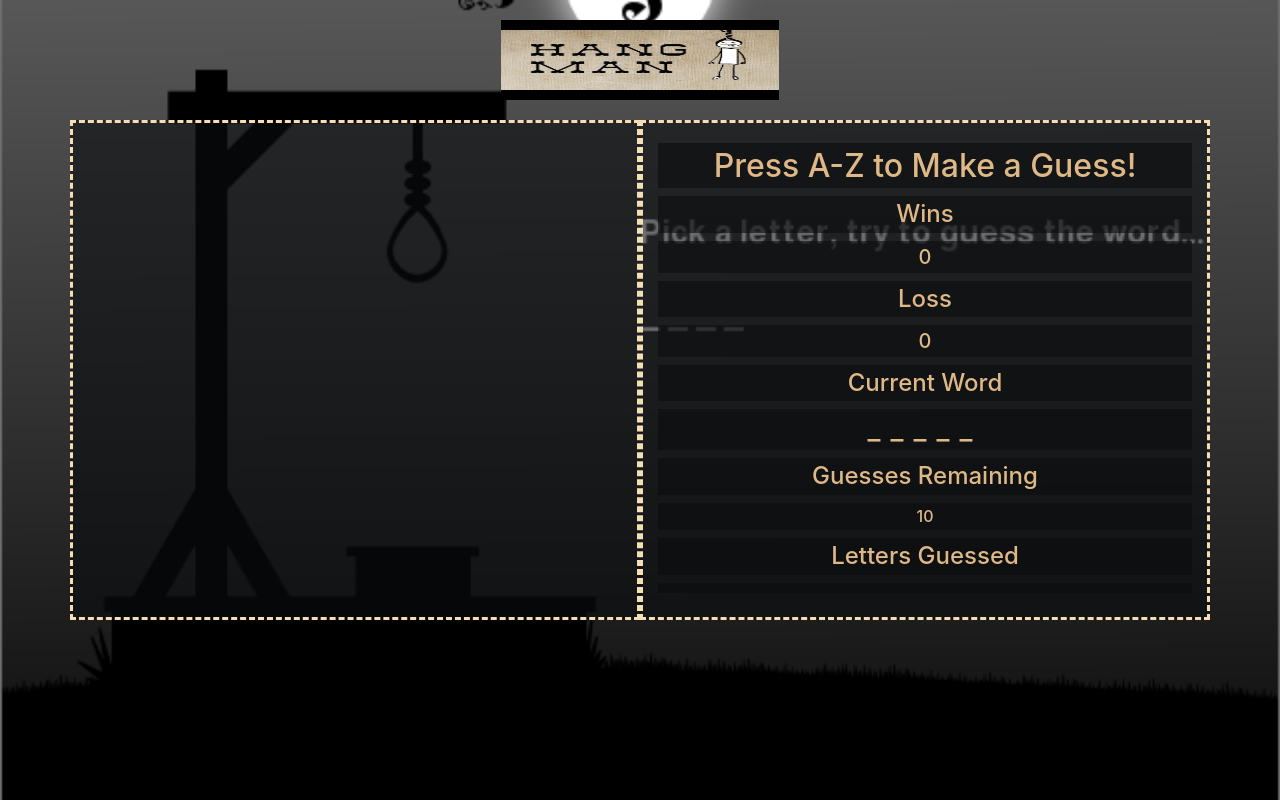
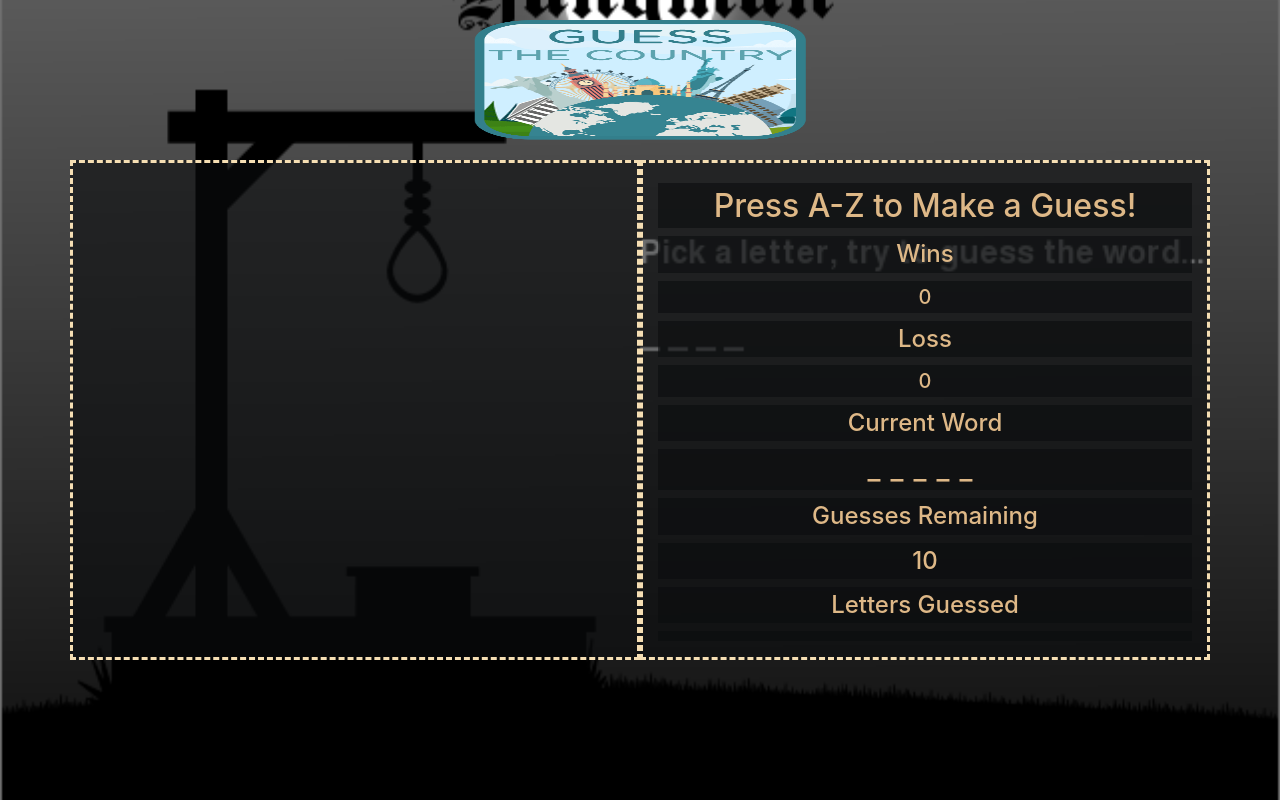
Before and after one commit to Divyagk/Word-Guess-Game, a plain HTML site: page index.html in a window 1280 px wide. Drawn offline with nearby package versions, Linux system fonts and the light colour scheme.

Commit message:
Updated the title image

```diff
--- a/assets/css/style.css
+++ b/assets/css/style.css
@@ -20,11 +20,14 @@
         background-color: rgba(11, 12, 14, 0.6);
     }
     /* style the image sections */
-    #title-image, #gameover-image, #youwin-image{
+    #title-image{
+    max-height: 120px;
+    width: 30%;
+     }
+    #gameover-image, #youwin-image{
         display: block;
         margin: 0 auto;
-        max-height: 80px;
-        width: 25%;
+
     }
 
 /* current word styling */
--- a/index.html
+++ b/index.html
@@ -20,7 +20,7 @@
 <!-- col-6 to getting 2 equal columns -->
 
     <div class="container">
-        <img id="title-image" src="assets/images/download.jpg" alt=" Title Image" />
+        <img id="title-image" src="assets/images/guess-the-country.png" alt="Title Image" />
         <div class="row">
             <div class="col-md-6 gameplay-column">
                 <img id="youwin-image" src="assets/images/you-win.png" alt="Winning Image" />
@@ -37,7 +37,7 @@
                 <h4>Current Word</h4>
                 <h3 id="currentword-text"></h3>
                 <h4>Guesses Remaining</h4>
-                <h6 id="GuessesRemaning-text"></h6>
+                <h4 id="GuessesRemaning-text"></h6>
                 <h4>Letters Guessed</h4>
                 <h3 id="guessedLetters-text"></h3>
             </div>
```
